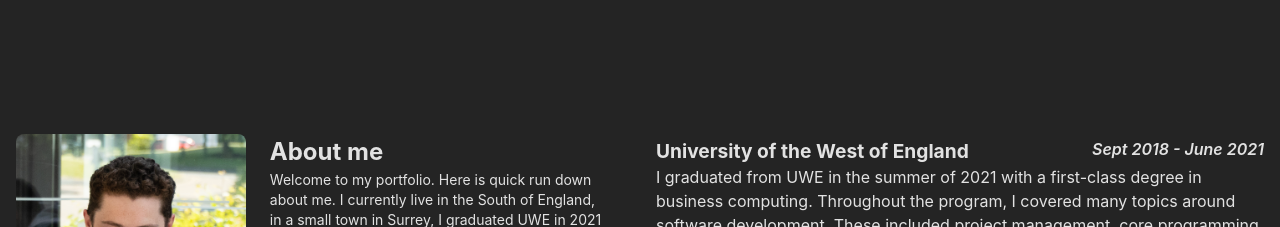
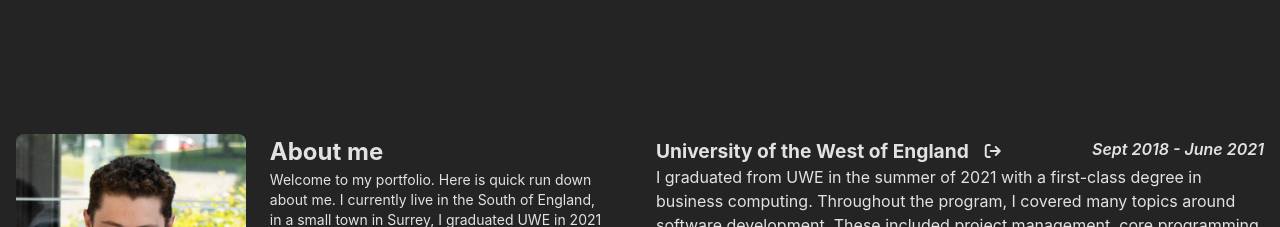
Before and after one commit to pjholt1234/personal-portfolio, a React (Vite) app: page / in a window 1280 px wide. Shown: the part 860-1087 px from the top of the page. Built offline with nearby package versions, Linux system fonts and the light colour scheme.

Commit message:
Add events page skeleton

```diff
--- a/src/App.jsx
+++ b/src/App.jsx
@@ -1,6 +1,7 @@
 import { BrowserRouter, Route, Routes } from "react-router-dom";
 import Index from "./Pages/Index.jsx";
 import Project from "./Pages/Project.jsx";
+import Event from "./Pages/Event.jsx";
 
 const App = () => {
   return (
@@ -8,6 +9,7 @@ const App = () => {
       <Routes>
         <Route index path="/" element={<Index />} />
         <Route path="projects/:projectId" element={<Project />}></Route>
+        <Route path="events/:eventId" element={<Event />}></Route>
       </Routes>
     </BrowserRouter>
   );
--- /dev/null
+++ b/src/Pages/Event.jsx
@@ -0,0 +1,8 @@
+import { useParams } from "react-router-dom";
+
+const Event = () => {
+  const { eventId } = useParams();
+  return <div>{eventId}</div>;
+};
+
+export default Event;
--- a/src/components/timeline/eventInfoCard.jsx
+++ b/src/components/timeline/eventInfoCard.jsx
@@ -7,12 +7,13 @@ const EventInfoCard = ({ event }) => {
   return (
     <div className="w-full my-5">
       <div className="flex">
-        <h3>{event !== undefined ? event.heading : ""}</h3>
-        <p className="italic font-semibold ml-auto mr-0">
-          {event !== undefined ? event.subheading : ""}
-        </p>
+        <a className="flex" href={`/events/${event.id}`}>
+          <h3>{event?.heading}</h3>
+          <i className="pl-4 fa-solid fa-arrow-right-from-bracket mt-[6px]"></i>
+        </a>
+        <p className="italic font-semibold ml-auto mr-0">{event?.subheading}</p>
       </div>
-      <p>{event !== undefined ? event.description : ""}</p>
+      <p>{event?.description}</p>
     </div>
   );
 };
--- a/src/data/events.js
+++ b/src/data/events.js
@@ -1,5 +1,6 @@
 const events = {
   uni: {
+    id: "uni",
     heading: "University of the West of England",
     subheading: "Sept 2018 - June 2021",
     text: "First Class Bachelor of Science, Business Computing",
@@ -9,6 +10,7 @@ const events = {
     icon: "fa-solid fa-graduation-cap",
   },
   work: {
+    id: "lightflows",
     heading: "Lightflows",
     subheading: "Oct 2021 - Present",
     text: "Junior Web Developer",
```
